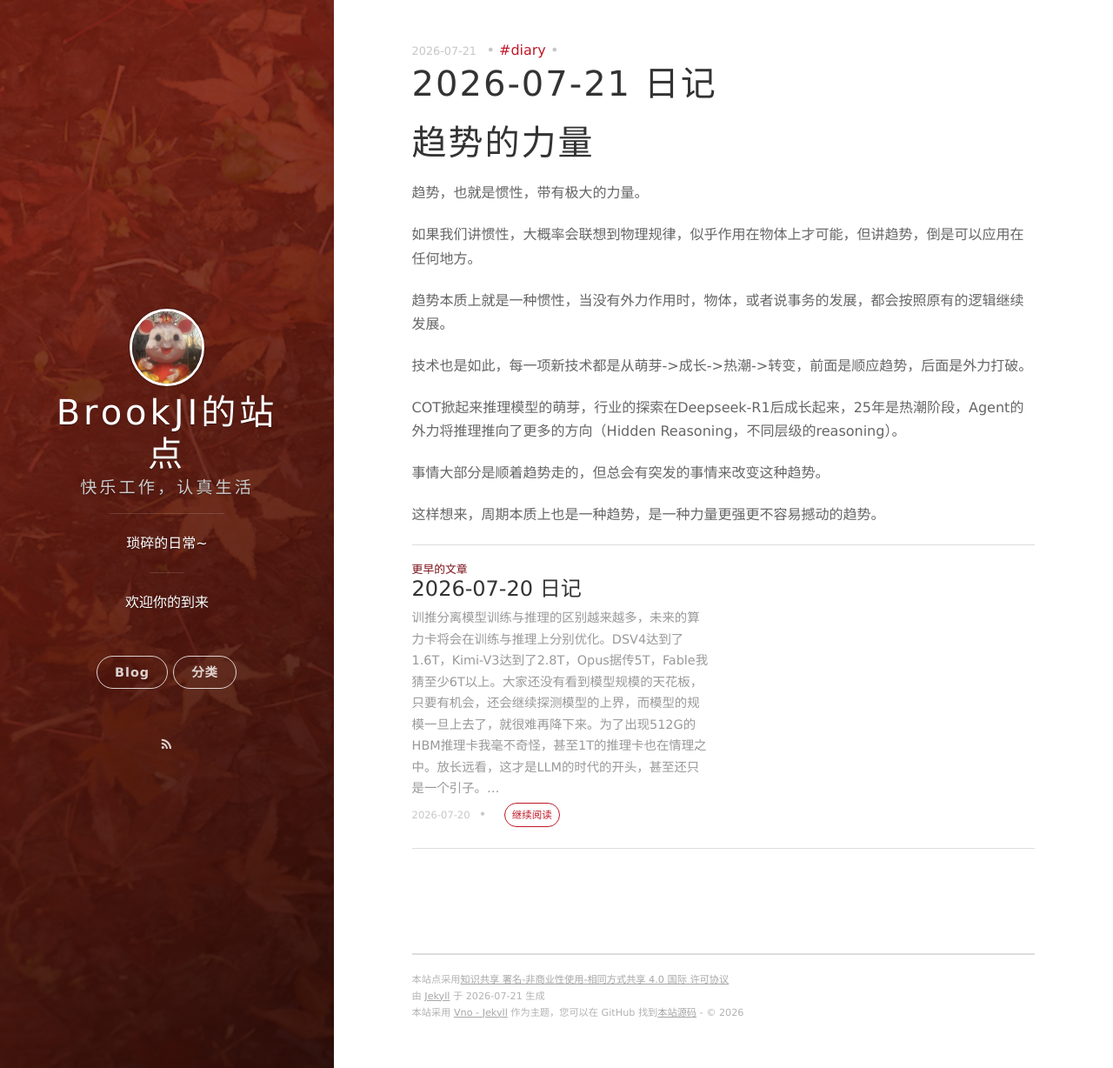
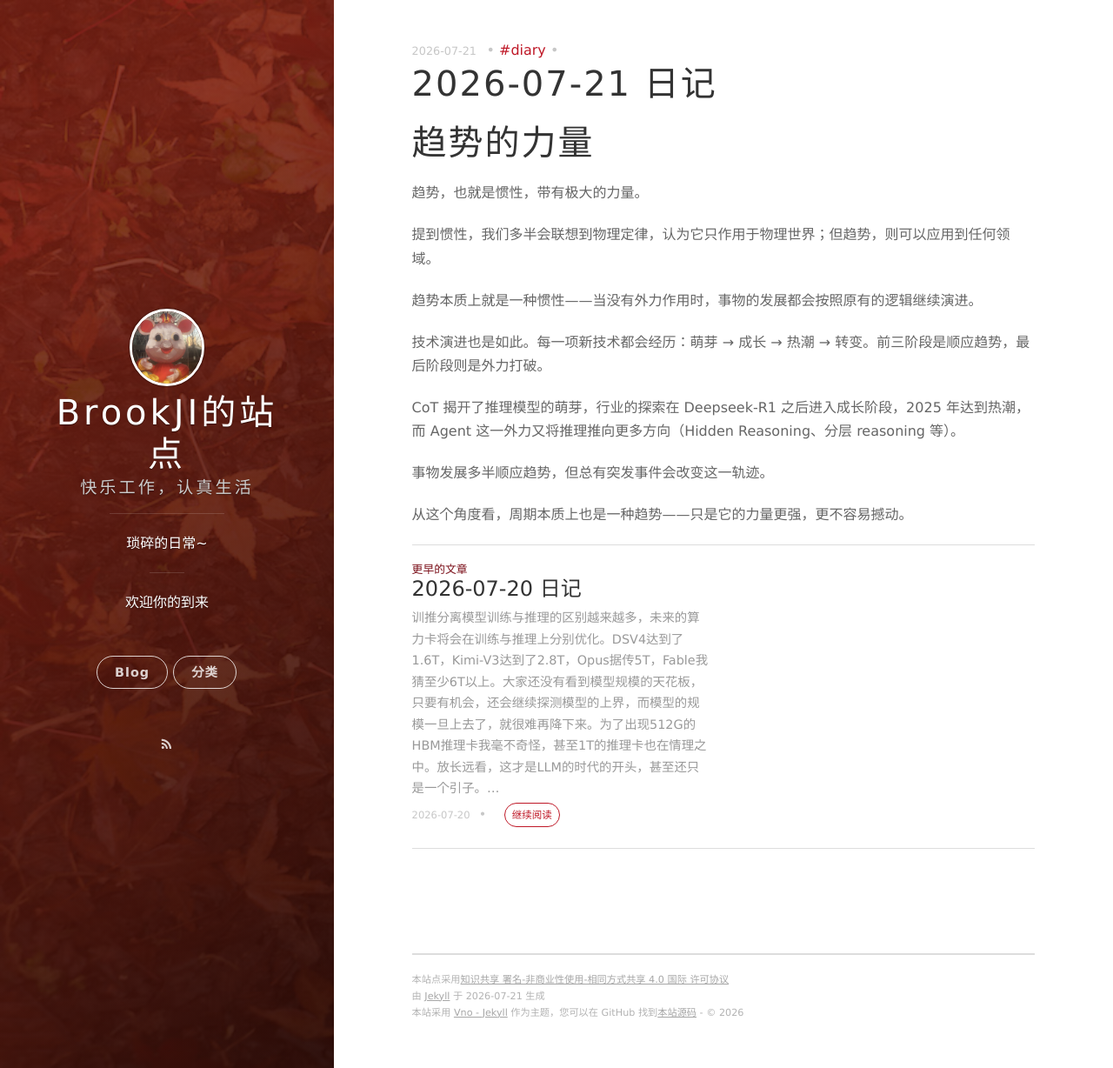
Before and after one commit to lllabmaster/lllabmaster.github.io, a Jekyll site: the page built from _posts/2026-07-21-日记.markdown, in a window 1280 px wide and 1228 px high. Shown: the whole window at 87% size. Built offline with Jekyll 4.4.1, drawn with Linux system fonts in a browser that asks for light colours; nearby versions of some CDN libraries; comment, search, counter and statistics services are not loaded.

Commit message:
Polish 2026-07-21 diary post
Co-Authored-By: Claude Opus 4.8 (1M context) <noreply@anthropic.com>

```diff
--- a/_posts/2026-07-21-日记.markdown
+++ b/_posts/2026-07-21-日记.markdown
@@ -10,14 +10,14 @@ comments: true
 
 趋势，也就是惯性，带有极大的力量。
 
-如果我们讲惯性，大概率会联想到物理规律，似乎作用在物体上才可能，但讲趋势，倒是可以应用在任何地方。
+提到惯性，我们多半会联想到物理定律，认为它只作用于物理世界；但趋势，则可以应用到任何领域。
 
-趋势本质上就是一种惯性，当没有外力作用时，物体，或者说事务的发展，都会按照原有的逻辑继续发展。
+趋势本质上就是一种惯性——当没有外力作用时，事物的发展都会按照原有的逻辑继续演进。
 
-技术也是如此，每一项新技术都是从萌芽->成长->热潮->转变，前面是顺应趋势，后面是外力打破。
+技术演进也是如此。每一项新技术都会经历：萌芽 → 成长 → 热潮 → 转变。前三阶段是顺应趋势，最后阶段则是外力打破。
 
-COT掀起来推理模型的萌芽，行业的探索在Deepseek-R1后成长起来，25年是热潮阶段，Agent的外力将推理推向了更多的方向（Hidden Reasoning，不同层级的reasoning）。
+CoT 揭开了推理模型的萌芽，行业的探索在 Deepseek-R1 之后进入成长阶段，2025 年达到热潮，而 Agent 这一外力又将推理推向更多方向（Hidden Reasoning、分层 reasoning 等）。
 
-事情大部分是顺着趋势走的，但总会有突发的事情来改变这种趋势。
+事物发展多半顺应趋势，但总有突发事件会改变这一轨迹。
 
-这样想来，周期本质上也是一种趋势，是一种力量更强更不容易撼动的趋势。
+从这个角度看，周期本质上也是一种趋势——只是它的力量更强，更不容易撼动。
```
